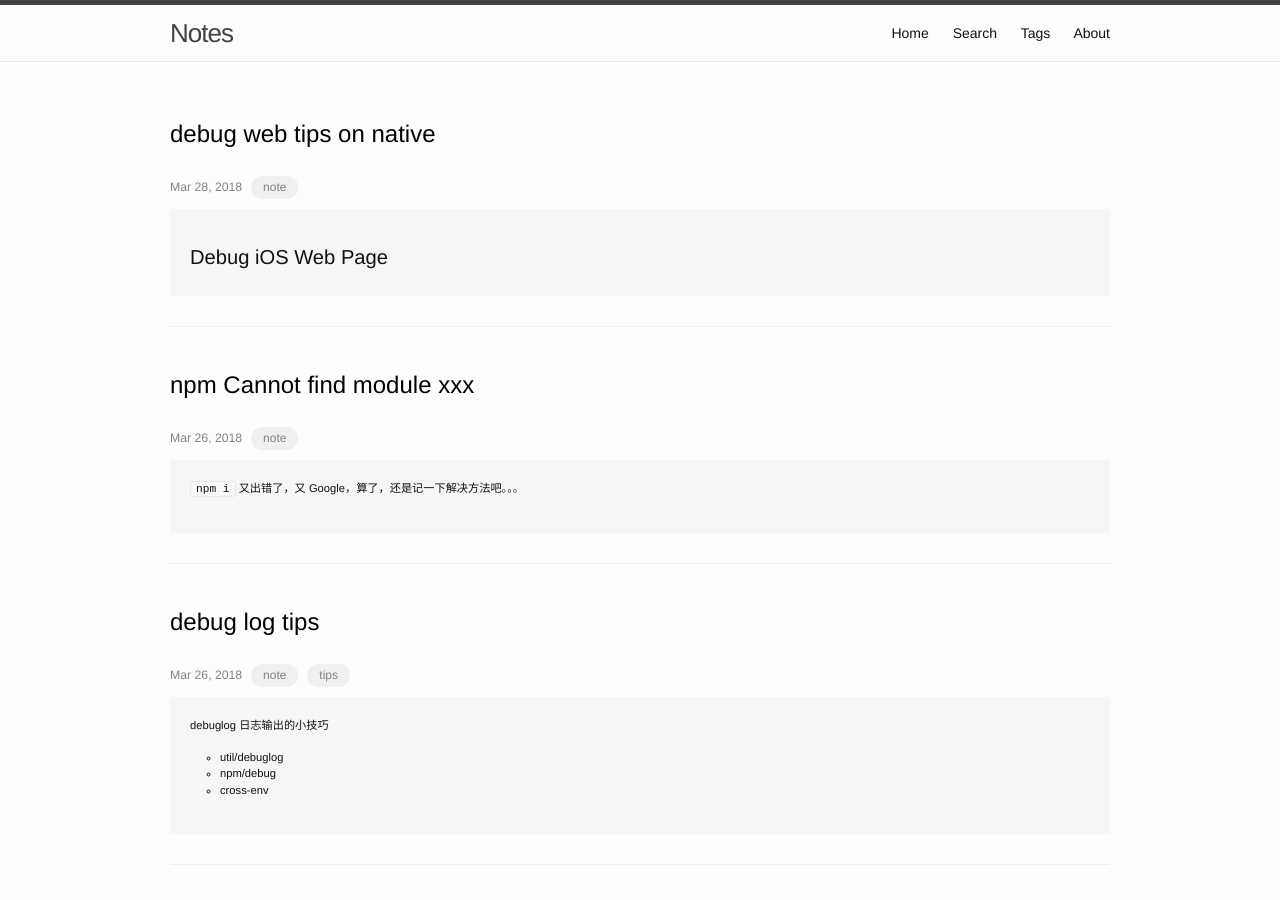
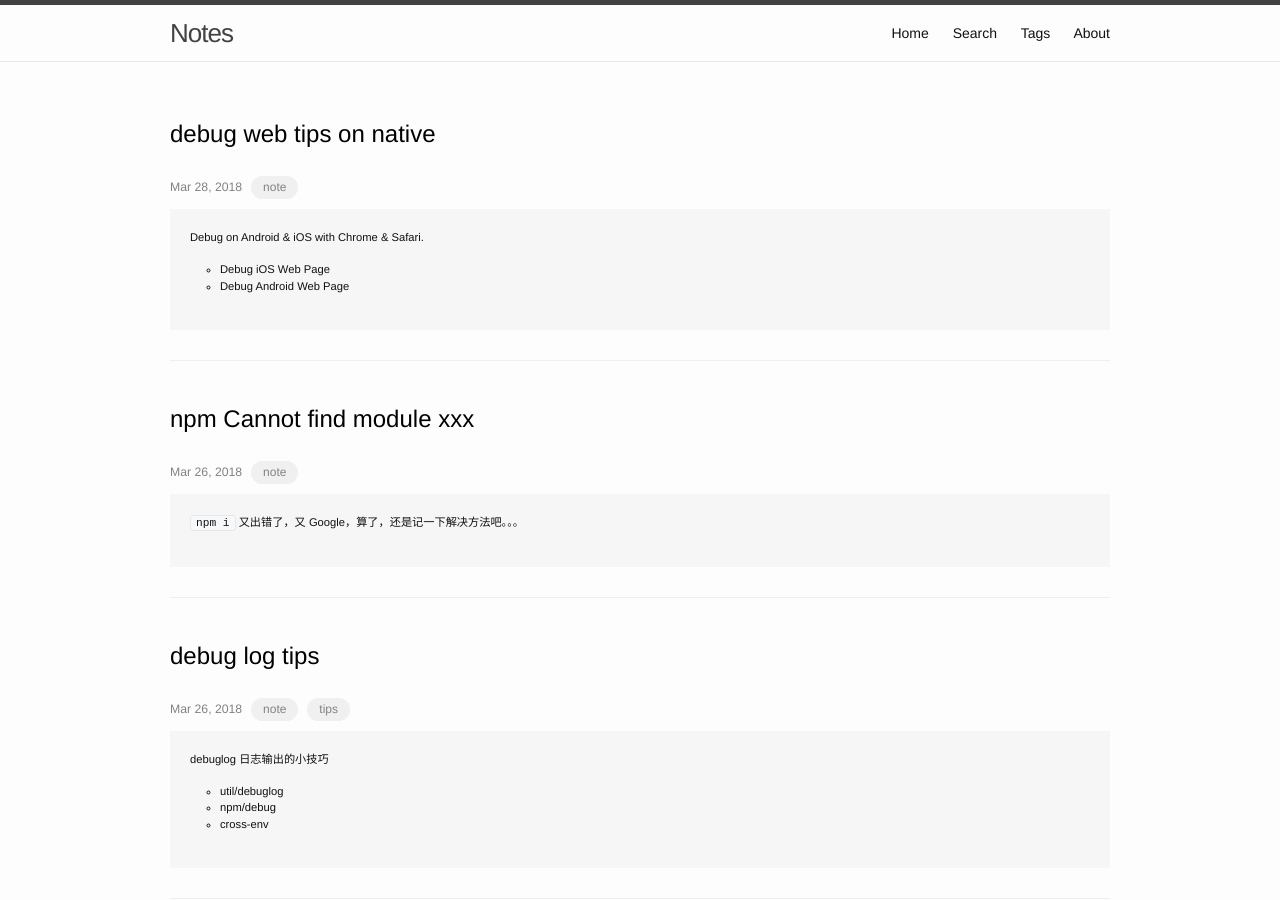
Before and after one commit to zhoukekestar/notes, a Jekyll site: the page built from index.html, in a window 1280 px wide and 900 px high. Built offline with Jekyll 4.4.1, drawn with Linux system fonts in a browser that asks for light colours; the list of posts is cut into pages by our own code.

Commit message:
update debug tips summary

```diff
--- a/_posts/2018-01~03/2018-03-28-debug-tips.md
+++ b/_posts/2018-01~03/2018-03-28-debug-tips.md
@@ -5,6 +5,10 @@ date:   2018-03-28
 tags: [note]
 commentIssueId: 75
 ---
+
+Debug on Android & iOS with Chrome & Safari.
+* Debug iOS Web Page
+* Debug Android Web Page
 
 ## Debug iOS Web Page
 
```
